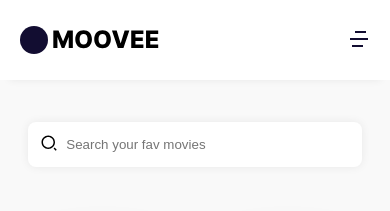
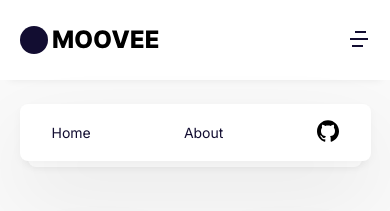
Before and after one commit to adisreyaj/moovee, a React (Create React App) app: page / in a window 390 px wide. Both pictures are taken after a click on the button 358 px from the left and 40 px from the top of the page. Shown: the top 211 px of the page. Built offline with nearby package versions, Linux system fonts and the light colour scheme.

Commit message:
✨ Add Mobile Menu

```diff
--- a/src/Components/Header/Header.css
+++ b/src/Components/Header/Header.css
@@ -4,7 +4,7 @@
  * File Created: Friday, 8th May 2020 8:19:10 pm
  * Author: Adithya Sreyaj
  * -----
- * Last Modified: Sunday, 10th May 2020 9:24:52 pm
+ * Last Modified: Sunday, 10th May 2020 9:48:54 pm
  * Modified By: Adithya Sreyaj<adi.sreyaj@gmail.com>
  * -----
  */
@@ -45,7 +45,7 @@
   text-decoration: none;
   color: var(--primary);
 }
-.menu ul li a svg {
+.menu ul li a img {
   width: 22px;
 }
 
@@ -54,10 +54,35 @@
 }
 
 @media screen and (max-width: 599px) {
+  nav.menu {
+    position: absolute;
+    top: 104px;
+    padding: 16px;
+    border-radius: 8px;
+    box-sizing: border-box;
+    width: 90%;
+    background-color: #fff;
+    box-shadow: 0 4.1px 10px rgba(0, 0, 0, 0.035),
+      0 33px 80px rgba(0, 0, 0, 0.07);
+  }
+
+  nav.menu ul {
+    justify-content: space-between;
+    align-items: center;
+  }
+
+  nav.menu ul li {
+    padding: 0;
+  }
+
   .mobile-menu-toggle {
     display: block;
   }
   .menu {
     display: none;
   }
+
+  .menu.enabled {
+    display: block;
+  }
 }
--- a/src/Components/Header/Header.js
+++ b/src/Components/Header/Header.js
@@ -4,22 +4,33 @@
  * File Created: Friday, 8th May 2020 8:07:40 pm
  * Author: Adithya Sreyaj
  * -----
- * Last Modified: Sunday, 10th May 2020 9:23:38 pm
+ * Last Modified: Sunday, 10th May 2020 9:47:13 pm
  * Modified By: Adithya Sreyaj<adi.sreyaj@gmail.com>
  * -----
  */
 
-import React from 'react';
+import React, { useState } from 'react';
 import logo from '../../Assets/Images/moovee.svg';
+import github from '../../Assets/Images/github.svg';
 import './Header.css';
 const Header = () => {
+  const [menuDisplay, setMenuDisplay] = useState(false);
+  let menuClasses = ['menu'];
+  if (menuDisplay) menuClasses.push('enabled');
+
+  const toggleMenu = (e) => {
+    setMenuDisplay(() => {
+      return e;
+    });
+  };
+
   return (
     <header className="header">
       <div className="header-container">
         <div className="brand">
           <img src={logo} alt="Moovee" />
         </div>
-        <nav className="menu">
+        <nav className={menuClasses.join(' ')}>
           <ul>
             <li>Home</li>
             <li>About</li>
@@ -29,22 +40,15 @@
                 target="_blank"
                 rel="noreferrer noopener"
               >
-                <svg
-                  role="img"
-                  viewBox="0 0 24 24"
-                  xmlns="http://www.w3.org/2000/svg"
-                >
-                  <title>GitHub icon</title>
-                  <path
-                    fill="#000"
-                    d="M12 .297c-6.63 0-12 5.373-12 12 0 5.303 3.438 9.8 8.205 11.385.6.113.82-.258.82-.577 0-.285-.01-1.04-.015-2.04-3.338.724-4.042-1.61-4.042-1.61C4.422 18.07 3.633 17.7 3.633 17.7c-1.087-.744.084-.729.084-.729 1.205.084 1.838 1.236 1.838 1.236 1.07 1.835 2.809 1.305 3.495.998.108-.776.417-1.305.76-1.605-2.665-.3-5.466-1.332-5.466-5.93 0-1.31.465-2.38 1.235-3.22-.135-.303-.54-1.523.105-3.176 0 0 1.005-.322 3.3 1.23.96-.267 1.98-.399 3-.405 1.02.006 2.04.138 3 .405 2.28-1.552 3.285-1.23 3.285-1.23.645 1.653.24 2.873.12 3.176.765.84 1.23 1.91 1.23 3.22 0 4.61-2.805 5.625-5.475 5.92.42.36.81 1.096.81 2.22 0 1.606-.015 2.896-.015 3.286 0 .315.21.69.825.57C20.565 22.092 24 17.592 24 12.297c0-6.627-5.373-12-12-12"
-                  />
-                </svg>
+                <img src={github} alt="Github" />
               </a>
             </li>
           </ul>
         </nav>
-        <button className="icon-primary mobile-menu-toggle">
+        <button
+          className="icon-primary mobile-menu-toggle"
+          onClick={() => toggleMenu(!menuDisplay)}
+        >
           <svg xmlns="http://www.w3.org/2000/svg" width="24" height="24">
             <path
               d="M16 18v2H5v-2h11zm5-7v2H3v-2h18zm-2-7v2H8V4h11z"
```
Also changed, not shown: src/Assets/Images/github.svg (added).
